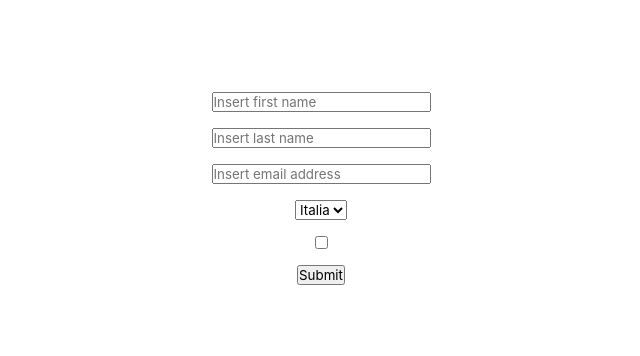
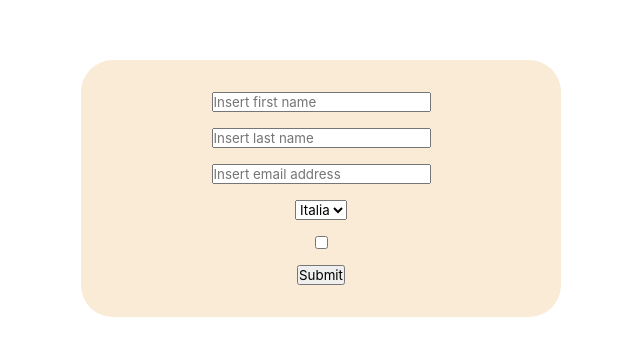
Before and after one commit to alantheandroid/advanced-redux-patterns, a React (Create React App) app: page / in a window 1280 px wide. Shown: the part 212-568 px from the top of the page, without its empty margins (319-959 px from the left). Built offline with nearby package versions, Linux system fonts and the light colour scheme.

Commit message:
📦 NEW: add basic form style

```diff
--- a/src/index.css
+++ b/src/index.css
@@ -9,7 +9,8 @@
   -moz-osx-font-smoothing: grayscale;
 }
 
-#root {
+#root,
+.App {
   display: flex;
   justify-content: center;
   align-items: center;
@@ -17,10 +18,96 @@
   height: 100vh;
 }
 
-.signup-form * {
+.signup-form {
+  min-width: 30rem;
+  padding: 2rem;
+  background-color: antiquewhite;
+  border-radius: 2rem;
+  display: flex;
+  justify-content: center;
+  align-items: center;
+  flex-direction: column;
+  gap: 3rem;
+}
+
+.form-title {
+  text-align: center;
+  padding: 1rem 0;
+  width: 100%;
+  background-color: white;
+  /* border: 2px solid lightseagreen; */
+  border-radius: 1rem;
+  color: lightseagreen;
+}
+
+.signup-form form {
   display: flex;
   flex-direction: column;
-  justify-content: stretch;
+  justify-content: center;
   align-items: center;
   gap: 1rem;
+  width: 100%;
 }
+
+.input-item {
+  display: flex;
+  width: 100%;
+  justify-content: flex-start;
+  align-items: center;
+  gap: 1rem;
+  flex: 1 1;
+}
+
+.input-item > * {
+  width: 50%;
+  display: flex;
+  justify-content: center;
+  align-items: center;
+  border-radius: 0.5rem;
+  border: 0.2rem solid white;
+  padding: 0.25rem 0.5rem;
+  gap: 0.5rem;
+}
+
+.subform {
+  border-left: 0.2rem solid white;
+  border-radius: 0.5rem;
+  width: 100%;
+  display: flex;
+  flex-direction: column;
+  gap: 0.5rem;
+  padding: 0.5rem 0;
+}
+
+.subform input:first-child {
+  margin-left: 0.5rem;
+  width: 45%;
+}
+
+.subform-label {
+  font-size: small;
+  margin-left: 0.75rem;
+  color: lightseagreen;
+}
+
+.input-label {
+  color: lightseagreen;
+}
+
+.submit-button {
+  margin-top: 2rem;
+  width: 6rem;
+  height: 3rem;
+  border-radius: 2rem;
+  background-color: lightseagreen;
+  color: white;
+  border: none;
+  font-weight: bold;
+}
+
+.validation-error {
+  background-color: lightcoral;
+  border: none;
+  color: white;
+  text-align: center;
+}
```
